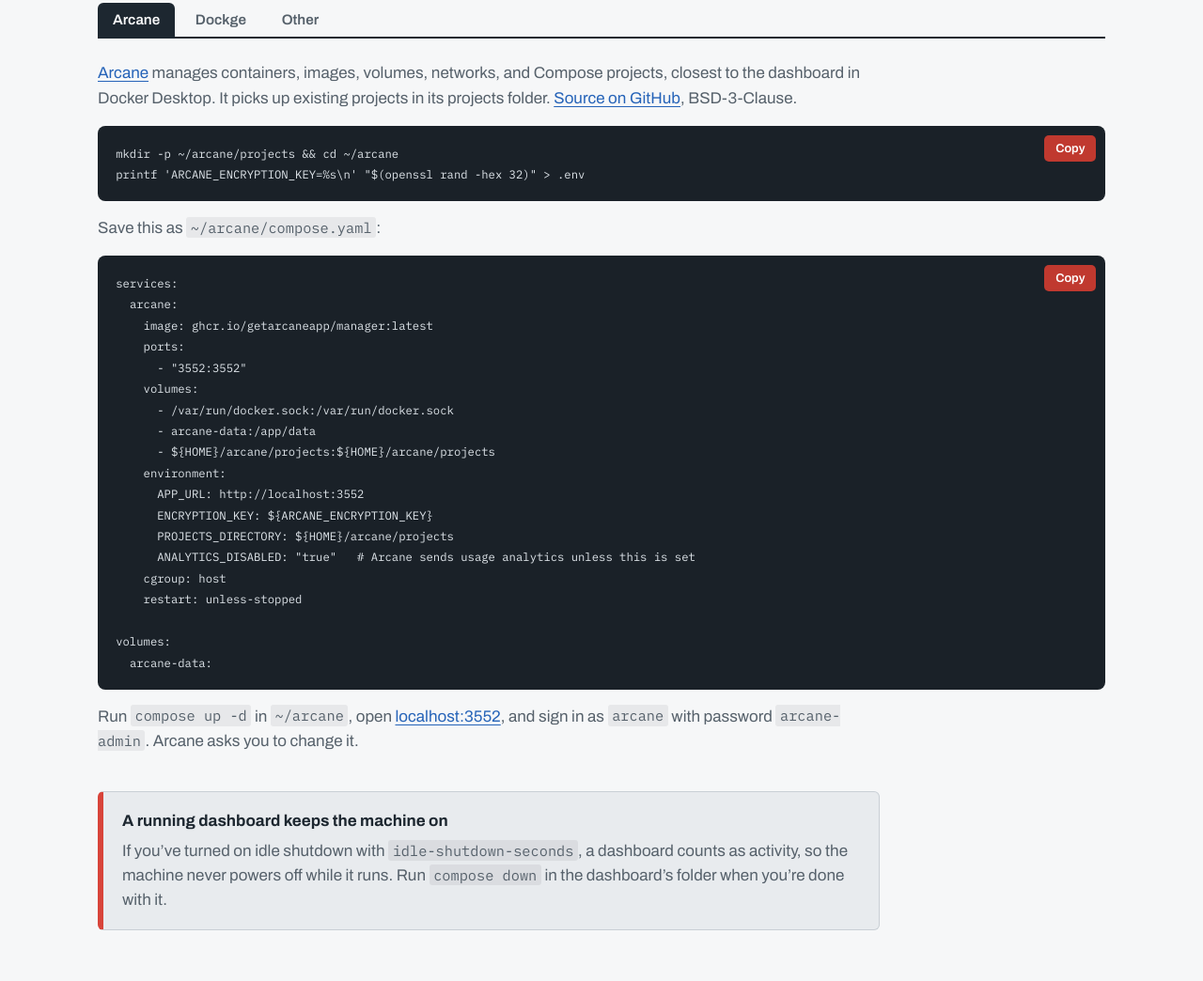
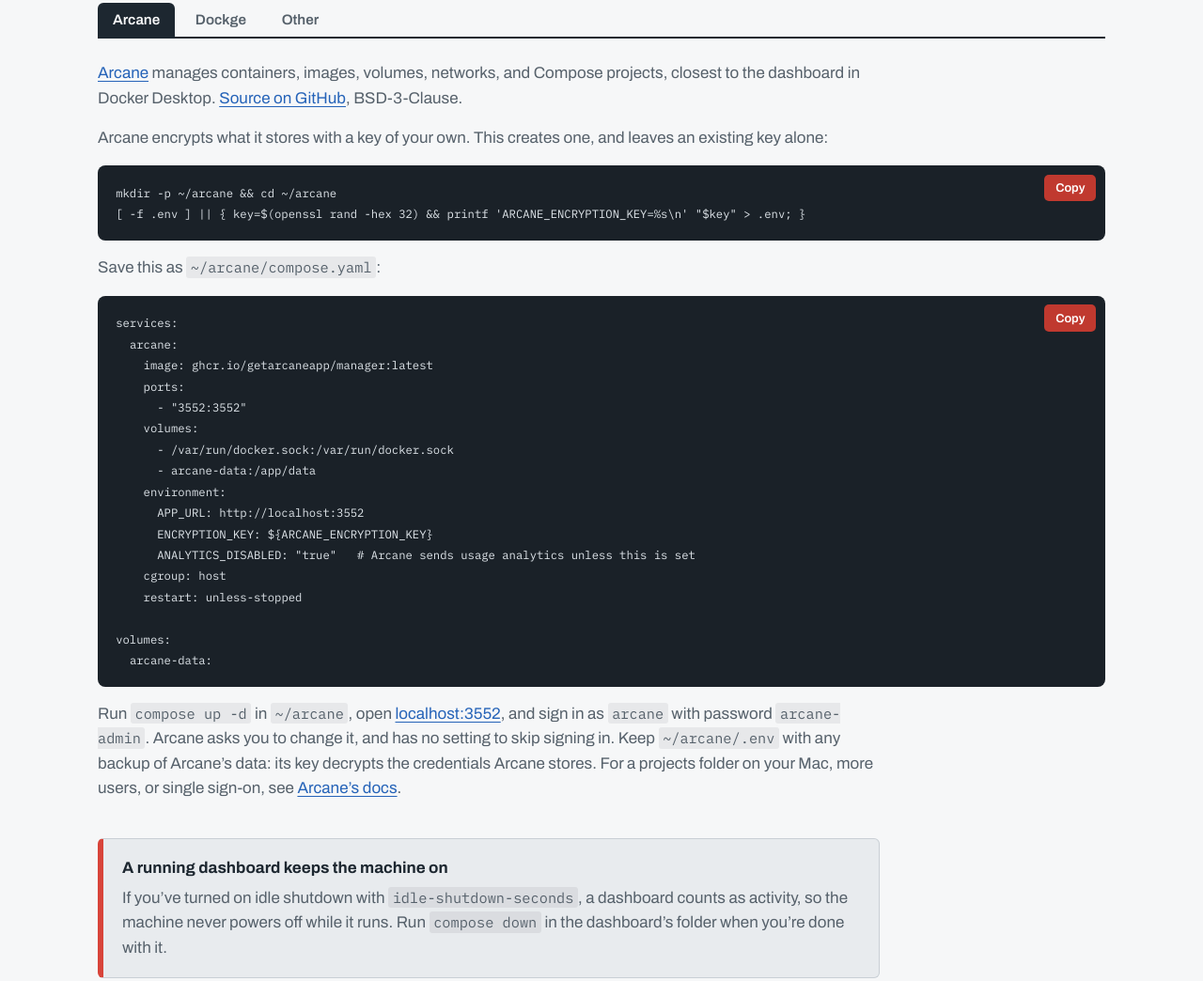
Before and after one commit to RobertDeRose/container-compose, a website: page site/index.html in a window 1280 px wide. Shown: the part 5656-6700 px from the top of the page at 94% size. Drawn offline with Linux system fonts and the light colour scheme; no server answers.

Commit message:
docs(site): reduce the dashboard recipes to a local minimum
Arcane keeps its projects in its data volume, so the recipe needs no host
folder or user mapping, and the key is created only when none exists, since
a replaced key cannot decrypt stored credentials. Arcane's published image
has no way to skip signing in; Dockge can turn it off in its settings. Both
point to their own docs for anything more.

```diff
--- a/site/index.html
+++ b/site/index.html
@@ -380,9 +380,10 @@ compose up -d</code></pre>
 
       <div class="panel" role="tabpanel" id="p-arcane" aria-labelledby="t-arcane" tabindex="0">
         <h3 class="no-js">Arcane</h3>
-        <p><a href="https://getarcane.app">Arcane</a> manages containers, images, volumes, networks, and Compose projects, closest to the dashboard in Docker Desktop. It picks up existing projects in its projects folder. <a href="https://github.com/getarcaneapp/arcane">Source on GitHub</a>, BSD-3-Clause.</p>
-        <pre class="block"><button type="button" class="copy">Copy</button><code>mkdir -p ~/arcane/projects && cd ~/arcane
-printf 'ARCANE_ENCRYPTION_KEY=%s\n' "$(openssl rand -hex 32)" > .env</code></pre>
+        <p><a href="https://getarcane.app">Arcane</a> manages containers, images, volumes, networks, and Compose projects, closest to the dashboard in Docker Desktop. <a href="https://github.com/getarcaneapp/arcane">Source on GitHub</a>, BSD-3-Clause.</p>
+        <p>Arcane encrypts what it stores with a key of your own. This creates one, and leaves an existing key alone:</p>
+        <pre class="block"><button type="button" class="copy">Copy</button><code>mkdir -p ~/arcane && cd ~/arcane
+[ -f .env ] || { key=$(openssl rand -hex 32) && printf 'ARCANE_ENCRYPTION_KEY=%s\n' "$key" > .env; }</code></pre>
         <p>Save this as <code>~/arcane/compose.yaml</code>:</p>
         <pre class="block"><button type="button" class="copy">Copy</button><code>services:
   arcane:
@@ -392,18 +393,16 @@ printf 'ARCANE_ENCRYPTION_KEY=%s\n' "$(openssl rand -hex 32)" > .env</code></pre
     volumes:
       - /var/run/docker.sock:/var/run/docker.sock
       - arcane-data:/app/data
-      - ${HOME}/arcane/projects:${HOME}/arcane/projects
     environment:
       APP_URL: http://localhost:3552
       ENCRYPTION_KEY: ${ARCANE_ENCRYPTION_KEY}
-      PROJECTS_DIRECTORY: ${HOME}/arcane/projects
       ANALYTICS_DISABLED: "true"   # Arcane sends usage analytics unless this is set
     cgroup: host
     restart: unless-stopped
 
 volumes:
   arcane-data:</code></pre>
-        <p>Run <code>compose up -d</code> in <code>~/arcane</code>, open <a href="http://localhost:3552">localhost:3552</a>, and sign in as <code>arcane</code> with password <code>arcane-admin</code>. Arcane asks you to change it.</p>
+        <p>Run <code>compose up -d</code> in <code>~/arcane</code>, open <a href="http://localhost:3552">localhost:3552</a>, and sign in as <code>arcane</code> with password <code>arcane-admin</code>. Arcane asks you to change it, and has no setting to skip signing in. Keep <code>~/arcane/.env</code> with any backup of Arcane’s data: its key decrypts the credentials Arcane stores. For a projects folder on your Mac, more users, or single sign-on, see <a href="https://getarcane.app/docs">Arcane’s docs</a>.</p>
       </div>
 
       <div class="panel" role="tabpanel" id="p-dockge" aria-labelledby="t-dockge" tabindex="0">
@@ -423,7 +422,7 @@ volumes:
     environment:
       DOCKGE_STACKS_DIR: ${HOME}/dockge/stacks
     restart: unless-stopped</code></pre>
-        <p>Run <code>compose up -d</code> in <code>~/dockge</code>, open <a href="http://localhost:5001">localhost:5001</a>, and create your admin account.</p>
+        <p>Run <code>compose up -d</code> in <code>~/dockge</code>, open <a href="http://localhost:5001">localhost:5001</a>, and create your admin account. Dockge is reachable only from this Mac, so if you’d rather not sign in, turn it off under Settings → Security → Disable Auth. For everything else, see <a href="https://github.com/louislam/dockge">Dockge’s README</a>.</p>
       </div>
 
       <div class="panel" role="tabpanel" id="p-other" aria-labelledby="t-other" tabindex="0">
```
